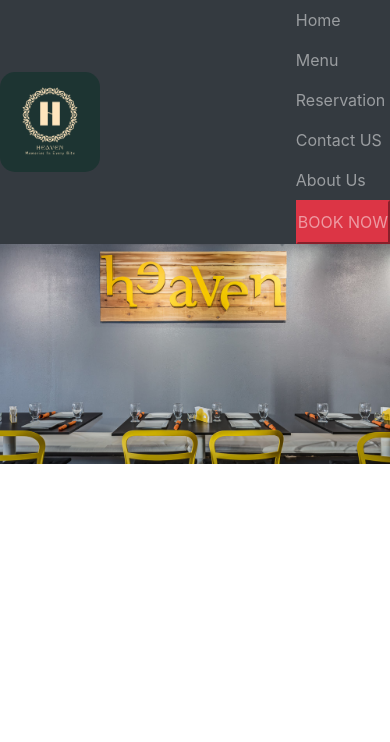
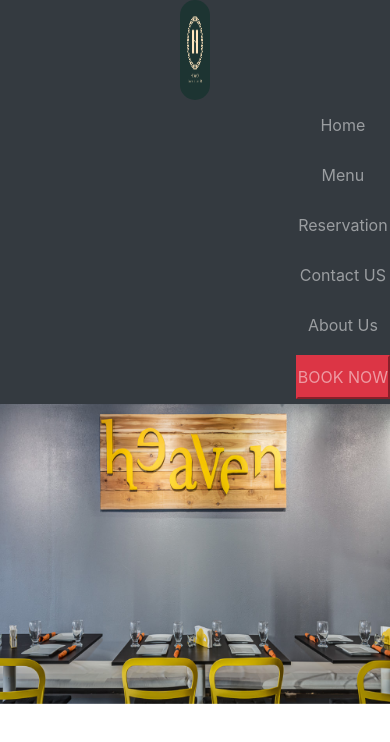
Before and after one commit to Balu9911/Restaurant-website, a plain HTML site: page index.html in a window 390 px wide. Drawn offline with nearby package versions, Linux system fonts and the light colour scheme.

Commit message:
updated media queries

```diff
--- a/style.css
+++ b/style.css
@@ -134,3 +134,66 @@
     height: 70%;
     width: 100%;
 }
+
+
+
+/* Media Queries */
+
+/* For devices with width 1200px and above (desktops) */
+@media (min-width: 1200px) {
+    .navbar {
+        padding: 0px;
+    }
+}
+
+/* For tablets (768px to 1199px) */
+@media (min-width: 768px) and (max-width: 1199px) {
+    .logo {
+        max-width: 40px; /* Adjust logo size */
+    }
+
+    .nav-link {
+        font-size: 14px; /* Slightly smaller font size */
+    }
+
+    .button {
+        padding: 4px 8px;
+    }
+}
+
+/* For small devices (smaller than 768px, like phones) */
+@media (max-width: 767px) {
+    .navbar {
+        flex-direction: column; /* Stack navbar items vertically */
+        align-items: center;
+    }
+
+    .navbar-nav {
+        flex-direction: column; /* Stack navbar links */
+        width: 100%; /* Make links take the full width */
+        align-items: center;
+    }
+
+    .navbar-nav li {
+        margin: 5px 0; /* Space between stacked links */
+    }
+
+    .logo {
+        max-width: 30px; /* Smaller logo for small screens */
+    }
+
+    .button {
+        padding: 6px 12px;
+    }
+}
+
+/* For extra small devices (smaller than 576px, like smaller phones) */
+@media (max-width: 576px) {
+    .navbar {
+        padding: 10px; /* Add some padding for smaller devices */
+    }
+
+    .carousel-inner img {
+        height: 300px; /* Adjust carousel height for small devices */
+    }
+}
```
Also changed, not shown: index.html (+1 -0 lines).
